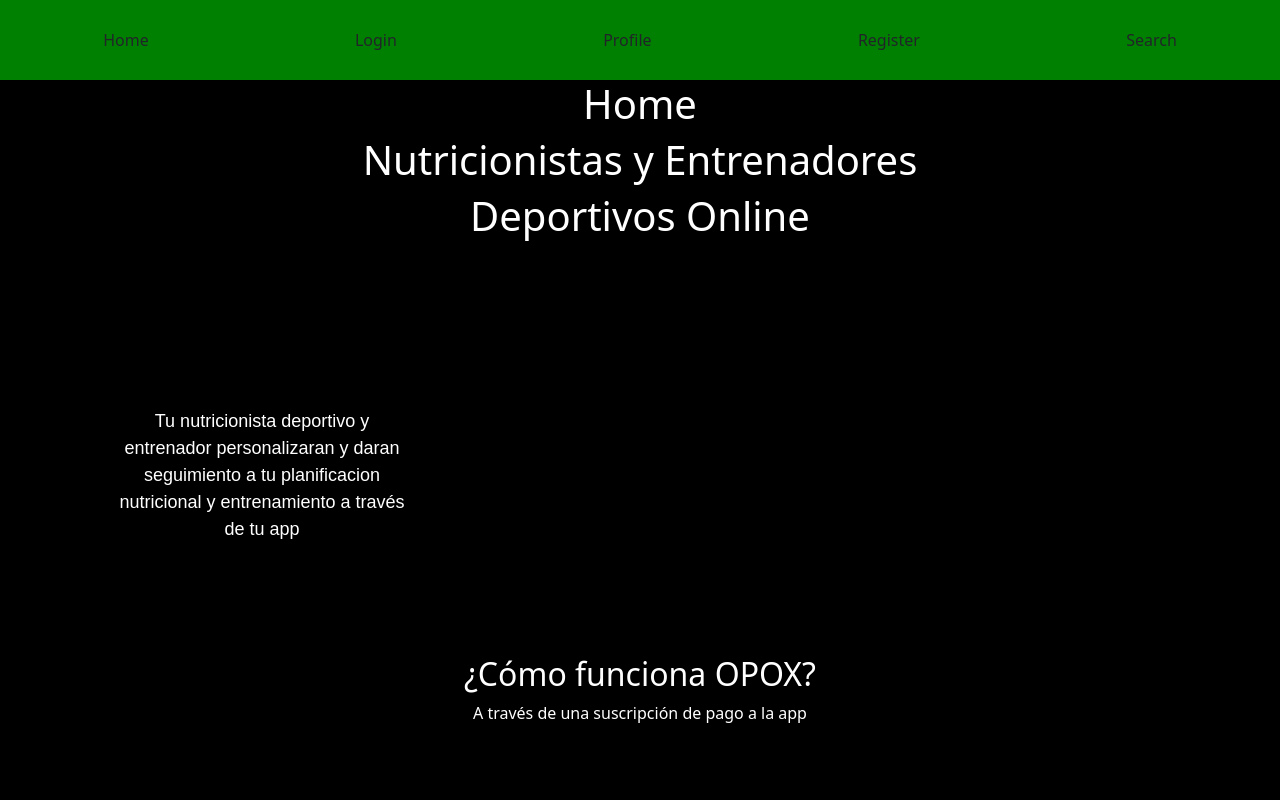
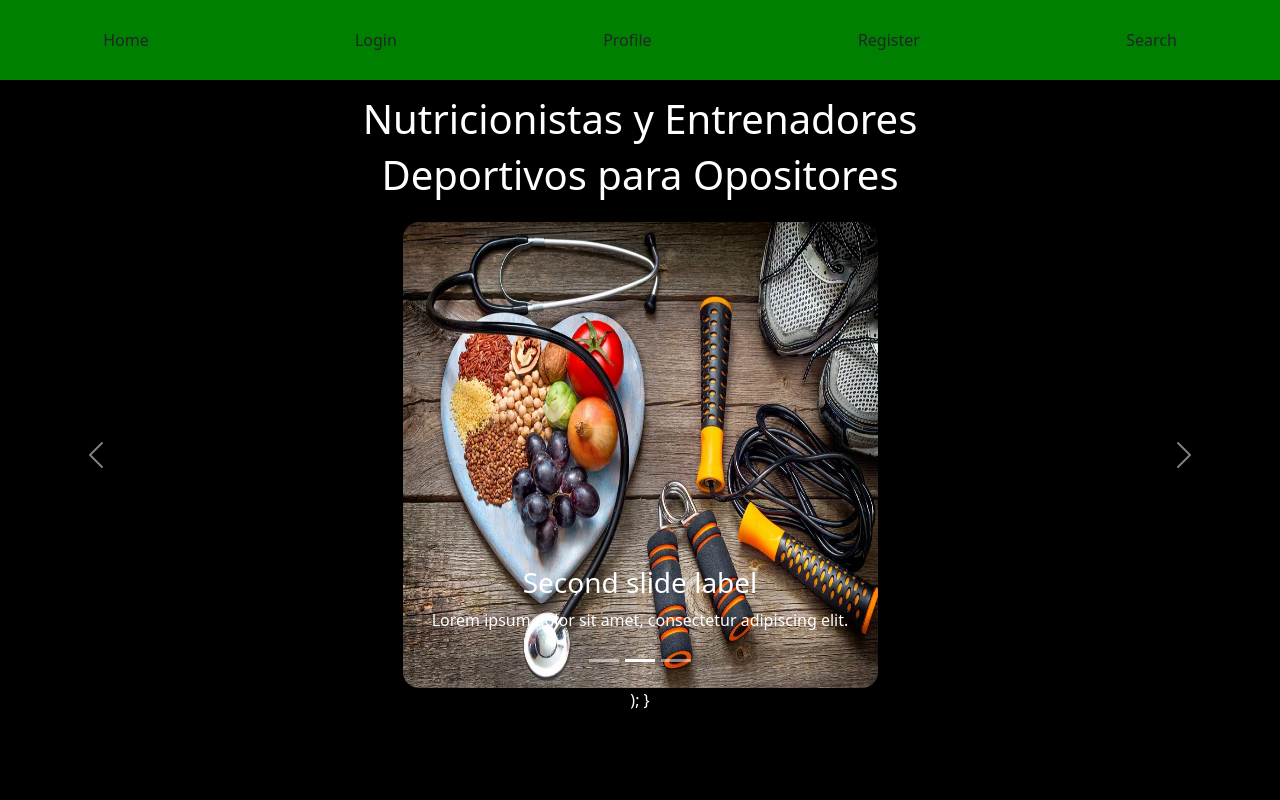
Before and after one commit to ricardorodriguez10/Oposkula, a React (Create React App) app: page / in a window 1280 px wide. Shown: the top 800 px of the page. Built offline with nearby package versions, Linux system fonts and the light colour scheme.

Commit message:
carousel with a tags

```diff
--- a/package.json
+++ b/package.json
@@ -10,6 +10,7 @@
     "bootstrap": "^5.2.3",
     "history": "^5.3.0",
     "react": "^18.2.0",
+    "react-bootstrap": "^2.7.2",
     "react-dom": "^18.2.0",
     "react-router": "^6.6.1",
     "react-router-dom": "^6.6.1",
--- a/src/containers/Home/Home.css
+++ b/src/containers/Home/Home.css
@@ -1,6 +1,12 @@
 .homePage {
     color: white;
     background-color: black;
+}
+
+.firstPart {
+    padding-top: 15px;
+    padding-bottom: 15px;
+
 }
 
 .homeImg {
@@ -94,7 +100,6 @@
     position: flex;
     width: 475px;
     height: 466px;
-    margin-left: 3em;
     border-radius: 16px 16px 16px 16px;
 }
 
--- a/src/containers/Home/Home.jsx
+++ b/src/containers/Home/Home.jsx
@@ -8,18 +8,72 @@
 import FoodDetailCard from "../../components/FoodDetailCard/FoodDetailCard"
 import MealCard from "../../components/MealCard";
 import FoodList from "../../components/Food/FoodList"
+import Carousel from 'react-bootstrap/Carousel';
+import Profile from "../Profile/Profile";
 
  const Home = () => {
     return (
       <div className="homePage">
-        <h1>Home</h1>
-        {/* <img className="homeImg" src={opoImg} alt="Oposiciones"></img> */}
+
+       <section id="oppositions">
+
+       <div className="firstPart">
+          <h1>Nutricionistas y Entrenadores</h1>
+          <h1>Deportivos para Opositores</h1>
+          </div>
+
+    <Carousel>
+      <Carousel.Item>
+      <a href="profile">
+        <img
+          className="phoneImg"
+          src={phone}
+          alt="First slide"
+        />
+     </a>
+
+        <Carousel.Caption>
+          <h3>First slide label</h3>
+          <p>Nulla vitae elit libero, a pharetra augue mollis interdum.</p>
+        </Carousel.Caption>
+      </Carousel.Item>
+      <Carousel.Item>
+      <a href="profile">
+        <img
+          className="nutritionistImg"
+          src={sportnutritionist}
+          alt="Second slide"
+        />
+        </a>
+
+        <Carousel.Caption>
+          <h3>Second slide label</h3>
+          <p>Lorem ipsum dolor sit amet, consectetur adipiscing elit.</p>
+        </Carousel.Caption>
+      </Carousel.Item>
+      <Carousel.Item>
+      <a href="profile">
+        <img
+          className="coachImg"
+          src={trainer}
+          alt="Third slide"
+        />
+        </a>
+
+        <Carousel.Caption>
+          <h3>Third slide label</h3>
+          <p>
+            Praesent commodo cursus magna, vel scelerisque nisl consectetur.
+          </p>
+        </Carousel.Caption>
+      </Carousel.Item>
+    </Carousel>
+  );
+}
+
+       </section>
+
         <section className="whoWeAre">
-
-        <div className="firstPart">
-          <h1>Nutricionistas y Entrenadores</h1>
-          <h1>Deportivos Online</h1>
-          </div>
 
           <div className="firstPartText">
             <p>Tu nutricionista deportivo y entrenador
```
Also changed, not shown: 1 other file (tests, documents, lock files or other folders).
